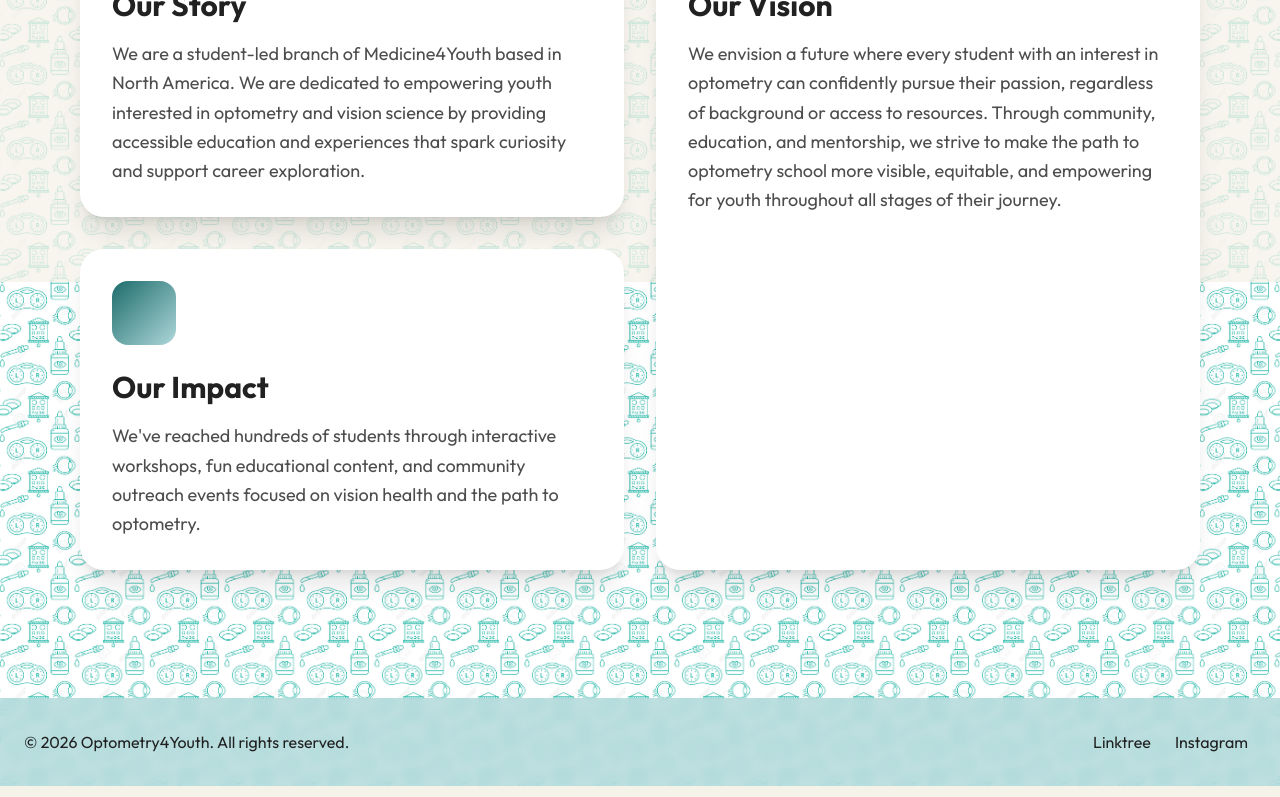
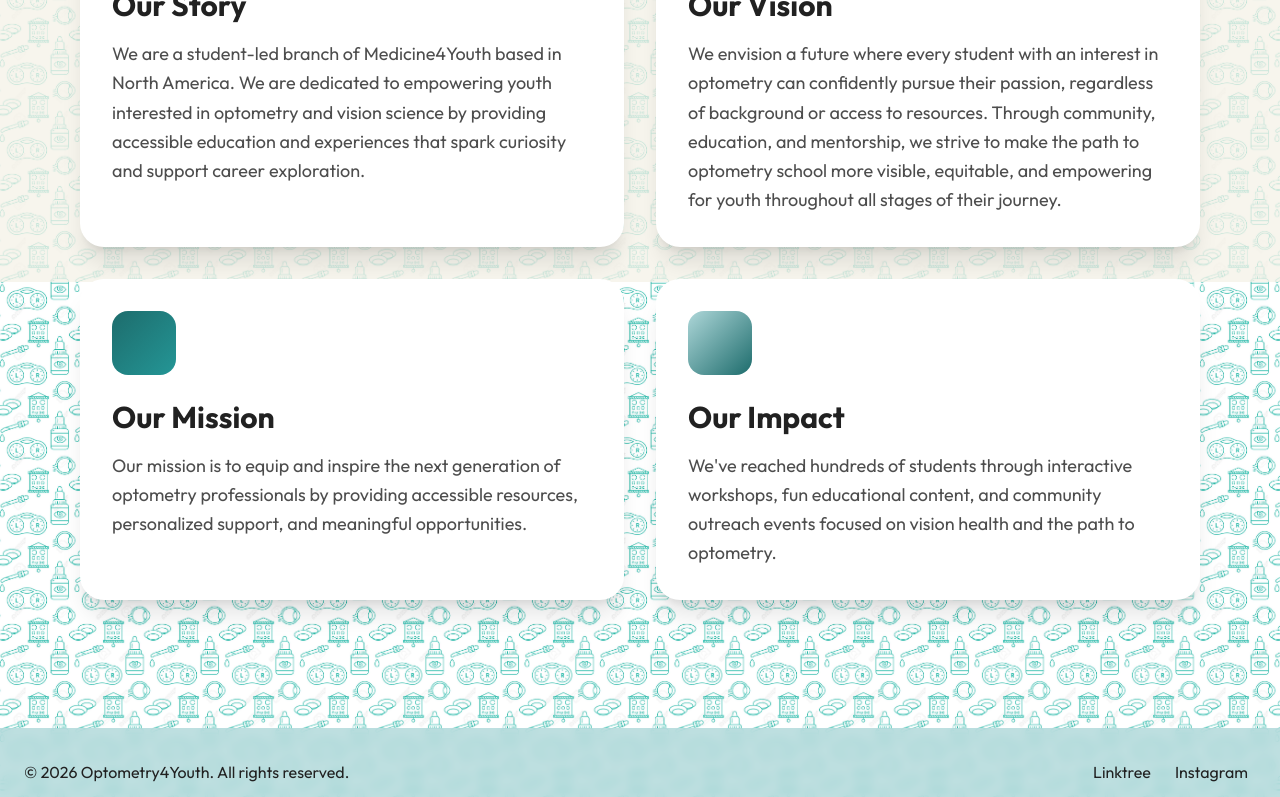
Before and after one commit to dhriti-desai/Optometry4Youth, a React (Vite) app: page /about in a window 1280 px wide. Shown: the part 518-1315 px from the top of the page. Built offline with nearby package versions, Linux system fonts and the light colour scheme; the HTML template or start-up script is replaced by a standard one.

Commit message:
Add mission to About page in 2x2 grid layout

```diff
--- a/src/pages/About.jsx
+++ b/src/pages/About.jsx
@@ -15,10 +15,8 @@ export default function About() {
           </p>
         </div>
 
-        {/* Content Grid - 2 stacked on left, 1 tall on right */}
+        {/* 2x2 Grid */}
         <div className="grid md:grid-cols-2 gap-8">
-          {/* Left Column - 2 stacked boxes */}
-          <div className="space-y-8">
           {/* Our Story */}
           <div className="bg-white rounded-3xl p-8 shadow-xl hover:shadow-2xl transition-all animate-fade-in">
             <div className="w-16 h-16 bg-gradient-to-br from-teal to-deep-teal rounded-2xl mb-6"></div>
@@ -28,22 +26,30 @@ export default function About() {
             </p>
           </div>
 
-            {/* Our Impact */}
+          {/* Our Vision */}
           <div className="bg-white rounded-3xl p-8 shadow-xl hover:shadow-2xl transition-all animate-fade-in">
-              <div className="w-16 h-16 bg-gradient-to-br from-deep-teal to-light-teal rounded-2xl mb-6"></div>
-              <h2 className="text-3xl font-bold text-dark-charcoal mb-4">Our Impact</h2>
-              <p className="text-dark-charcoal/80 text-lg leading-relaxed">
-                We've reached hundreds of students through interactive workshops, fun educational content, and community outreach events focused on vision health and the path to optometry.
-              </p>
-            </div>
-          </div>
-
-          {/* Right Column - 1 tall box */}
-          <div className="bg-white rounded-3xl p-8 shadow-xl hover:shadow-2xl transition-all animate-fade-in flex flex-col">
             <div className="w-16 h-16 bg-gradient-to-br from-light-teal to-teal rounded-2xl mb-6"></div>
             <h2 className="text-3xl font-bold text-dark-charcoal mb-4">Our Vision</h2>
             <p className="text-dark-charcoal/80 text-lg leading-relaxed">
               We envision a future where every student with an interest in optometry can confidently pursue their passion, regardless of background or access to resources. Through community, education, and mentorship, we strive to make the path to optometry school more visible, equitable, and empowering for youth throughout all stages of their journey.
+            </p>
+          </div>
+
+          {/* Our Mission */}
+          <div className="bg-white rounded-3xl p-8 shadow-xl hover:shadow-2xl transition-all animate-fade-in">
+            <div className="w-16 h-16 bg-gradient-to-br from-deep-teal to-teal rounded-2xl mb-6"></div>
+            <h2 className="text-3xl font-bold text-dark-charcoal mb-4">Our Mission</h2>
+            <p className="text-dark-charcoal/80 text-lg leading-relaxed">
+              Our mission is to equip and inspire the next generation of optometry professionals by providing accessible resources, personalized support, and meaningful opportunities.
+            </p>
+          </div>
+
+          {/* Our Impact */}
+          <div className="bg-white rounded-3xl p-8 shadow-xl hover:shadow-2xl transition-all animate-fade-in">
+            <div className="w-16 h-16 bg-gradient-to-br from-light-teal to-deep-teal rounded-2xl mb-6"></div>
+            <h2 className="text-3xl font-bold text-dark-charcoal mb-4">Our Impact</h2>
+            <p className="text-dark-charcoal/80 text-lg leading-relaxed">
+              We've reached hundreds of students through interactive workshops, fun educational content, and community outreach events focused on vision health and the path to optometry.
             </p>
           </div>
         </div>
```
Lines whose indentation alone changed are shown as unchanged.
